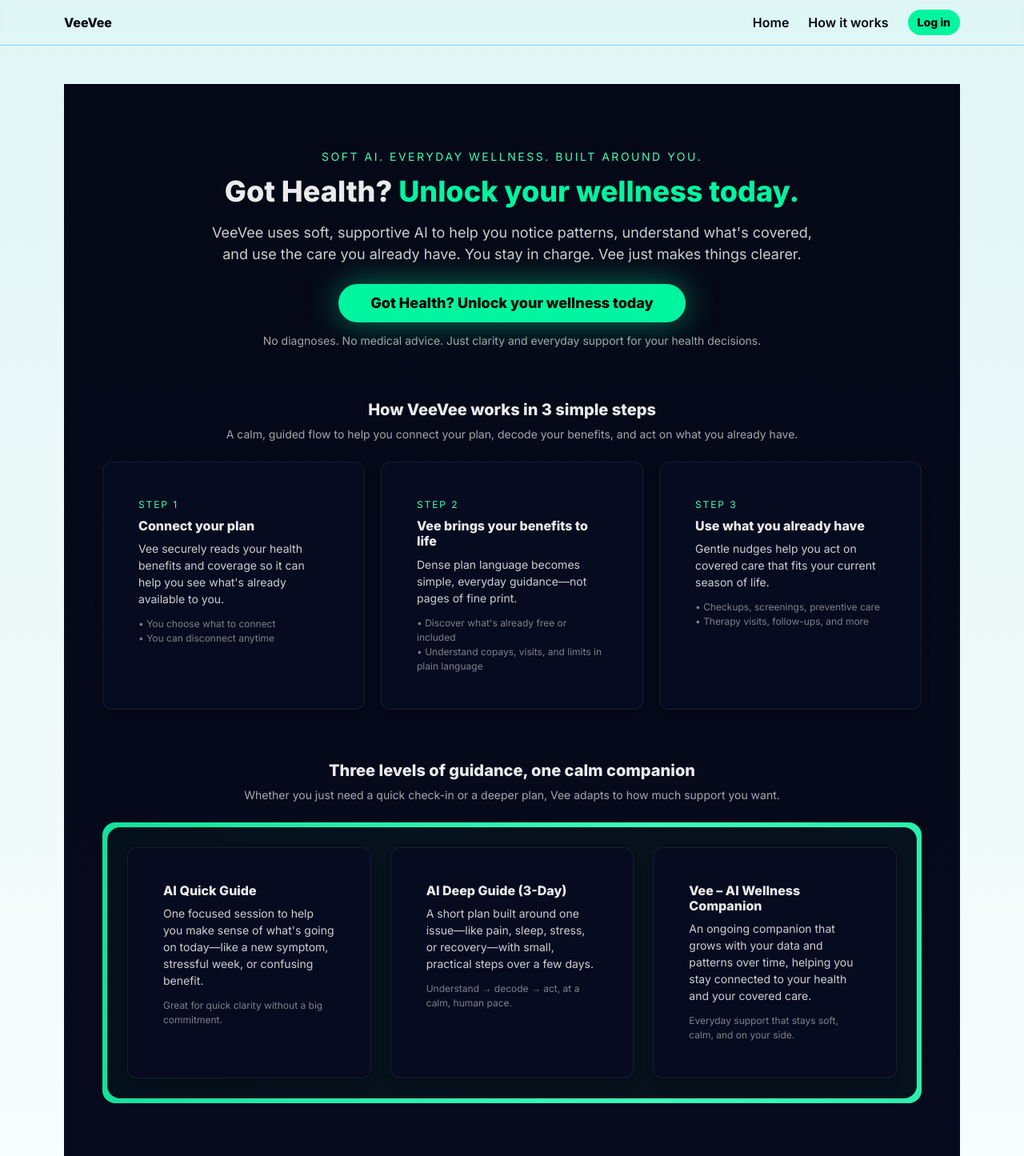
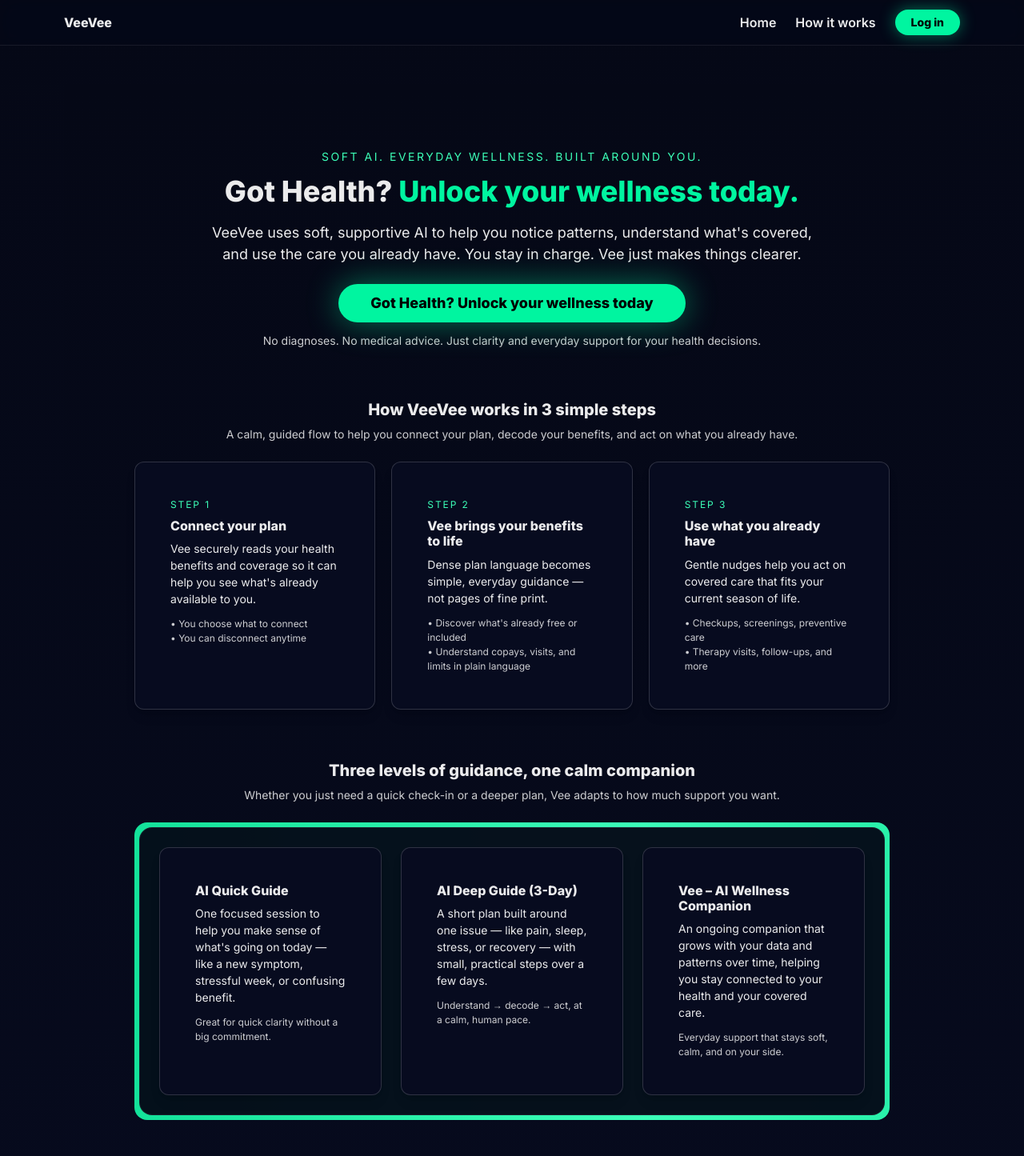
Before and after one commit to cdgonzal/myveevee, a React (Vite) app: page /how-it-works in a window 1280 px wide. Shown: the top 1445 px of the page at 80% size. Built offline with nearby package versions, Linux system fonts and the light colour scheme.

Commit message:
modification of site #2

```diff
--- a/src/App.tsx
+++ b/src/App.tsx
@@ -1,18 +1,17 @@
 // File: src/App.tsx
-// Version: 1.2 (2025-12-07)
+// Version: 1.3 (2025-12-07)
 // Purpose:
 //   Shell layout and routing for the myVeeVee.com marketing site.
 //   Routes:
-//     - "/"            → Home (hero funnel to veevee.io)
-//     - "/how-it-works" → How it works (3-step flow + guides + CTA)
-//     - "/terms"       → Plain-English Terms & Disclaimers page
-// Notes:
-//   - Header navigation stays minimal and funnel-focused.
-//   - Footer now exposes a direct link to Terms & Disclaimers for legal clarity.
+//     - "/"              → Home (hero funnel to veevee.io)
+//     - "/how-it-works"  → How it works (3-step flow + guides + CTA)
+//     - "/terms"         → Plain-English Terms & Disclaimers page
+// Visual shell:
+//   - Full-page dark gradient background to match neon hero sections.
+//   - Glassmorphism header & footer (blurred dark navy) with neon Log in button.
 // Future iterations (not yet implemented):
-//   - Dark-mode header/footer to fully match page backgrounds.
 //   - Mobile nav menu (burger) for smaller screens.
-//   - Additional legal links (Privacy Policy, cookie notices, etc.) as they are finalized.
+//   - Additional legal links (Privacy Policy, cookie notices, etc.).
 
 import {
   Box,
@@ -33,7 +32,7 @@ export default function App() {
     <Flex
       minH="100vh"
       direction="column"
-      bgGradient="linear(180deg, brand.50, white)"
+      bgGradient="linear(to-b, #050816, #070B1F)"
     >
       <Header />
       <Box as="main" flex="1">
@@ -55,20 +54,23 @@ function Header() {
     <Box
       as="header"
       borderBottom="1px solid"
-      borderColor="brand.200"
-      bg="whiteAlpha.70"
-      backdropFilter="saturate(120%) blur(6px)"
+      borderColor="whiteAlpha.200"
+      bg="rgba(5, 8, 22, 0.7)"           // glassy dark background
+      backdropFilter="saturate(150%) blur(12px)"
+      position="sticky"
+      top={0}
+      zIndex={10}
     >
       <Container maxW="6xl" py="3">
         <Flex align="center" justify="space-between">
-          <Text fontWeight="800" color="surface.900">
+          <Text fontWeight="800" color="whiteAlpha.900">
             VeeVee
           </Text>
           <HStack spacing="6" align="center">
             <CLink
               as={Link}
               to="/"
-              color="surface.900"
+              color="whiteAlpha.900"
               fontWeight="600"
             >
               Home
@@ -76,7 +78,7 @@ function Header() {
             <CLink
               as={Link}
               to="/how-it-works"
-              color="surface.900"
+              color="whiteAlpha.900"
               fontWeight="600"
             >
               How it works
@@ -87,6 +89,8 @@ function Header() {
               size="sm"
               borderRadius="full"
               fontWeight="700"
+              px={5}
+              boxShadow="0 0 20px rgba(0, 245, 160, 0.45)"
             >
               Log in
             </Button>
@@ -102,21 +106,25 @@ function Footer() {
     <Box
       as="footer"
       borderTop="1px solid"
-      borderColor="brand.200"
-      bg="whiteAlpha.70"
-      backdropFilter="saturate(120%) blur(6px)"
+      borderColor="whiteAlpha.200"
+      bg="rgba(5, 8, 22, 0.7)"
+      backdropFilter="saturate(150%) blur(12px)"
     >
       <Container maxW="6xl" py="3">
         <Flex align="center" justify="space-between" fontSize="sm">
-          <Text>© 2025 VeeVee Health</Text>
+          <Text color="whiteAlpha.800">© 2025 VeeVee Health</Text>
           <HStack spacing="4">
-            <CLink href="https://veevee.io" isExternal>
+            <CLink href="https://veevee.io" isExternal color="whiteAlpha.900">
               Log in
             </CLink>
-            <CLink href="https://investveevee.com" isExternal>
+            <CLink
+              href="https://investveevee.com"
+              isExternal
+              color="whiteAlpha.900"
+            >
               For investors
             </CLink>
-            <CLink as={Link} to="/terms">
+            <CLink as={Link} to="/terms" color="whiteAlpha.900">
               Terms &amp; Disclaimers
             </CLink>
           </HStack>
--- a/src/pages/HowItWorks.tsx
+++ b/src/pages/HowItWorks.tsx
@@ -1,19 +1,18 @@
 // File: src/pages/HowItWorks.tsx
-// Version: 1.0 (2025-12-07)
+// Version: 1.1 (2025-12-07)
 // Purpose:
-//   Explain "How VeeVee works" in a way that feels soft, empowering, and funnel-driven.
-//   This page is designed as a conversion path into veevee.io, not a dense documentation page.
-//   It introduces:
-//     - A simple 3-step flow (Connect → Decode → Use what you have)
+//   Explain "How VeeVee works" in a soft, empowering, funnel-driven way.
+//   Highlights:
+//     - 3-step flow (Connect → Decode → Use what you have)
 //     - Three levels of guidance (Quick Guide, Deep Guide, Companion)
-//     - Clear calls to action to start at VeeVee.io
-// Motion & Visuals:
-//   - Uses framer-motion for gentle fade/slide-in of hero and step cards.
-//   - Uses a subtle flowing gradient behind the "guidance levels" cards to imply movement & support.
-// Future iterations (not yet implemented):
-//   - Wire a dedicated /terms or /legal page and link from the disclaimers.
-//   - Add subtle scroll-based animations for section transitions.
-//   - A/B test CTA wording and placement for conversion optimization.
+//     - Clear calls to action into veevee.io
+// Visual & Motion:
+//   - Dark neon background matching Home.
+//   - framer-motion for gentle fade/slide-in of hero + cards.
+//   - Flowing gradient behind the guidance cards.
+// Contrast tweaks (v1.1):
+//   - Increased text contrast (whiteAlpha.900 / .800) for readability.
+//   - Ensured all body copy is clearly visible on dark backgrounds.
 
 import {
   Box,
@@ -26,8 +25,8 @@ import {
   CardBody,
   useBreakpointValue,
 } from "@chakra-ui/react";
+import { motion } from "framer-motion";
 import { keyframes } from "@emotion/react";
-import { motion } from "framer-motion";
 
 const MotionBox = motion(Box);
 const MotionCard = motion(Card);
@@ -54,9 +53,9 @@ export default function HowItWorks() {
       bgGradient="linear(to-b, #050816, #070B1F)"
       color="whiteAlpha.900"
       py={{ base: 10, md: 20 }}
-      px={{ base: 6, md: 10 }}
+      px={{ base: 0, md: 0 }}
     >
-      <Stack spacing={{ base: 12, md: 16 }} maxW="5xl" mx="auto">
+      <Stack spacing={{ base: 12, md: 16 }} maxW="5xl" mx="auto" px={{ base: 6, md: 10 }}>
         {/* Hero section */}
         <MotionBox
           textAlign="center"
@@ -71,7 +70,7 @@ export default function HowItWorks() {
             color="accent.300"
             mb={3}
           >
-            Soft AI. Everyday wellness. Built around you.
+            SOFT AI. EVERYDAY WELLNESS. BUILT AROUND YOU.
           </Text>
 
           <Heading
@@ -90,7 +89,7 @@ export default function HowItWorks() {
             fontSize={{ base: "md", md: "lg" }}
             maxW="3xl"
             mx="auto"
-            color="whiteAlpha.800"
+            color="whiteAlpha.900"
             mb={6}
           >
             VeeVee uses soft, supportive AI to help you notice patterns,
@@ -119,7 +118,7 @@ export default function HowItWorks() {
 
           <Text
             fontSize="sm"
-            color="whiteAlpha.700"
+            color="whiteAlpha.800"
             mt={3}
           >
             No diagnoses. No medical advice. Just clarity and everyday support
@@ -145,7 +144,7 @@ export default function HowItWorks() {
             </Heading>
             <Text
               fontSize="sm"
-              color="whiteAlpha.700"
+              color="whiteAlpha.800"
               textAlign={isMobile ? "left" : "center"}
             >
               A calm, guided flow to help you connect your plan, decode your
@@ -160,7 +159,7 @@ export default function HowItWorks() {
             <MotionCard
               bg="surface.800"
               borderWidth="1px"
-              borderColor="whiteAlpha.200"
+              borderColor="whiteAlpha.300"
               borderRadius="xl"
               whileHover={{ y: -4, boxShadow: "0 0 28px rgba(0, 245, 160, 0.35)" }}
               transition={{ type: "spring", stiffness: 260, damping: 18 }}
@@ -181,11 +180,11 @@ export default function HowItWorks() {
                 <Heading as="h3" size="sm" mb={2}>
                   Connect your plan
                 </Heading>
-                <Text fontSize="sm" color="whiteAlpha.800" mb={3}>
+                <Text fontSize="sm" color="whiteAlpha.900" mb={3}>
                   Vee securely reads your health benefits and coverage so it can
                   help you see what&apos;s already available to you.
                 </Text>
-                <Text fontSize="xs" color="whiteAlpha.600">
+                <Text fontSize="xs" color="whiteAlpha.800">
                   • You choose what to connect
                   <br />
                   • You can disconnect anytime
@@ -196,7 +195,7 @@ export default function HowItWorks() {
             <MotionCard
               bg="surface.800"
               borderWidth="1px"
-              borderColor="whiteAlpha.200"
+              borderColor="whiteAlpha.300"
               borderRadius="xl"
               whileHover={{ y: -4, boxShadow: "0 0 28px rgba(0, 245, 160, 0.35)" }}
               transition={{ type: "spring", stiffness: 260, damping: 18, delay: 0.05 }}
@@ -217,11 +216,11 @@ export default function HowItWorks() {
                 <Heading as="h3" size="sm" mb={2}>
                   Vee brings your benefits to life
                 </Heading>
-                <Text fontSize="sm" color="whiteAlpha.800" mb={3}>
-                  Dense plan language becomes simple, everyday guidance—not
+                <Text fontSize="sm" color="whiteAlpha.900" mb={3}>
+                  Dense plan language becomes simple, everyday guidance — not
                   pages of fine print.
                 </Text>
-                <Text fontSize="xs" color="whiteAlpha.600">
+                <Text fontSize="xs" color="whiteAlpha.800">
                   • Discover what&apos;s already free or included
                   <br />
                   • Understand copays, visits, and limits in plain language
@@ -232,7 +231,7 @@ export default function HowItWorks() {
             <MotionCard
               bg="surface.800"
               borderWidth="1px"
-              borderColor="whiteAlpha.200"
+              borderColor="whiteAlpha.300"
               borderRadius="xl"
               whileHover={{ y: -4, boxShadow: "0 0 28px rgba(0, 245, 160, 0.35)" }}
               transition={{ type: "spring", stiffness: 260, damping: 18, delay: 0.1 }}
@@ -253,11 +252,11 @@ export default function HowItWorks() {
                 <Heading as="h3" size="sm" mb={2}>
                   Use what you already have
                 </Heading>
-                <Text fontSize="sm" color="whiteAlpha.800" mb={3}>
+                <Text fontSize="sm" color="whiteAlpha.900" mb={3}>
                   Gentle nudges help you act on covered care that fits your
                   current season of life.
                 </Text>
-                <Text fontSize="xs" color="whiteAlpha.600">
+                <Text fontSize="xs" color="whiteAlpha.800">
                   • Checkups, screenings, preventive care
                   <br />
                   • Therapy visits, follow-ups, and more
@@ -285,7 +284,7 @@ export default function HowItWorks() {
             </Heading>
             <Text
               fontSize="sm"
-              color="whiteAlpha.700"
+              color="whiteAlpha.800"
               textAlign={isMobile ? "left" : "center"}
             >
               Whether you just need a quick check-in or a deeper plan, Vee adapts
@@ -316,7 +315,7 @@ export default function HowItWorks() {
                   bg="surface.800"
                   borderRadius="xl"
                   borderWidth="1px"
-                  borderColor="whiteAlpha.200"
+                  borderColor="whiteAlpha.300"
                   variants={fadeUp}
                   initial="hidden"
                   animate="visible"
@@ -325,12 +324,12 @@ export default function HowItWorks() {
                     <Heading as="h3" size="sm" mb={2}>
                       AI Quick Guide
                     </Heading>
-                    <Text fontSize="sm" color="whiteAlpha.800" mb={3}>
+                    <Text fontSize="sm" color="whiteAlpha.900" mb={3}>
                       One focused session to help you make sense of what&apos;s
-                      going on today—like a new symptom, stressful week, or
+                      going on today — like a new symptom, stressful week, or
                       confusing benefit.
                     </Text>
-                    <Text fontSize="xs" color="whiteAlpha.600">
+                    <Text fontSize="xs" color="whiteAlpha.800">
                       Great for quick clarity without a big commitment.
                     </Text>
                   </CardBody>
@@ -340,7 +339,7 @@ export default function HowItWorks() {
                   bg="surface.800"
                   borderRadius="xl"
                   borderWidth="1px"
-                  borderColor="whiteAlpha.200"
+                  borderColor="whiteAlpha.300"
                   variants={fadeUp}
                   initial="hidden"
                   animate="visible"
@@ -350,12 +349,12 @@ export default function HowItWorks() {
                     <Heading as="h3" size="sm" mb={2}>
                       AI Deep Guide (3-Day)
                     </Heading>
-                    <Text fontSize="sm" color="whiteAlpha.800" mb={3}>
-                      A short plan built around one issue—like pain, sleep,
-                      stress, or recovery—with small, practical steps over a few
+                    <Text fontSize="sm" color="whiteAlpha.900" mb={3}>
+                      A short plan built around one issue — like pain, sleep,
+                      stress, or recovery — with small, practical steps over a few
                       days.
                     </Text>
-                    <Text fontSize="xs" color="whiteAlpha.600">
+                    <Text fontSize="xs" color="whiteAlpha.800">
                       Understand → decode → act, at a calm, human pace.
                     </Text>
                   </CardBody>
@@ -365,7 +364,7 @@ export default function HowItWorks() {
                   bg="surface.800"
                   borderRadius="xl"
                   borderWidth="1px"
-                  borderColor="whiteAlpha.200"
+                  borderColor="whiteAlpha.300"
                   variants={fadeUp}
                   initial="hidden"
                   animate="visible"
@@ -375,12 +374,12 @@ export default function HowItWorks() {
                     <Heading as="h3" size="sm" mb={2}>
                       Vee – AI Wellness Companion
                     </Heading>
-                    <Text fontSize="sm" color="whiteAlpha.800" mb={3}>
+                    <Text fontSize="sm" color="whiteAlpha.900" mb={3}>
                       An ongoing companion that grows with your data and patterns
                       over time, helping you stay connected to your health and
                       your covered care.
                     </Text>
-                    <Text fontSize="xs" color="whiteAlpha.600">
+                    <Text fontSize="xs" color="whiteAlpha.800">
                       Everyday support that stays soft, calm, and on your side.
                     </Text>
                   </CardBody>
@@ -397,7 +396,7 @@ export default function HowItWorks() {
           </Heading>
           <Text
             fontSize="sm"
-            color="whiteAlpha.700"
+            color="whiteAlpha.800"
             maxW="2xl"
             mx="auto"
           >
@@ -421,7 +420,7 @@ export default function HowItWorks() {
         {/* Soft legal / AI disclaimers */}
         <Box
           fontSize="xs"
-          color="whiteAlpha.600"
+          color="whiteAlpha.700"
           borderTopWidth="1px"
           borderColor="whiteAlpha.200"
           pt={4}
```
